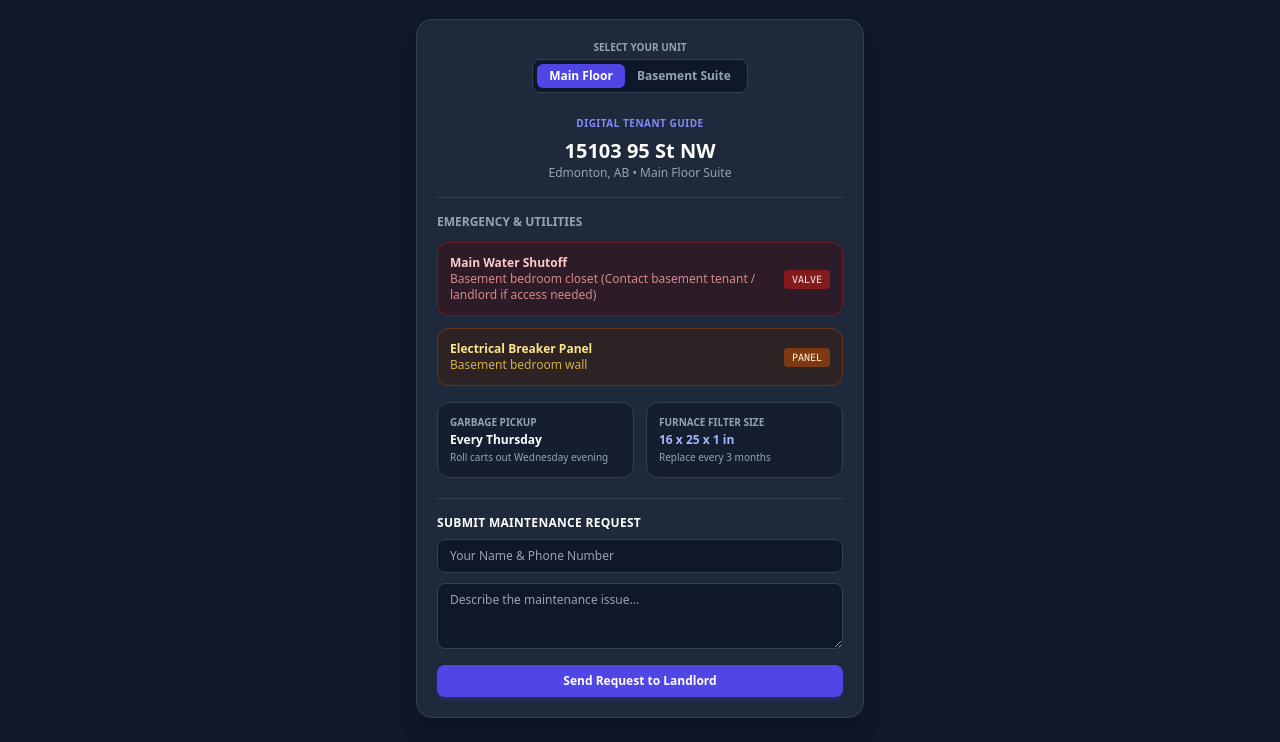
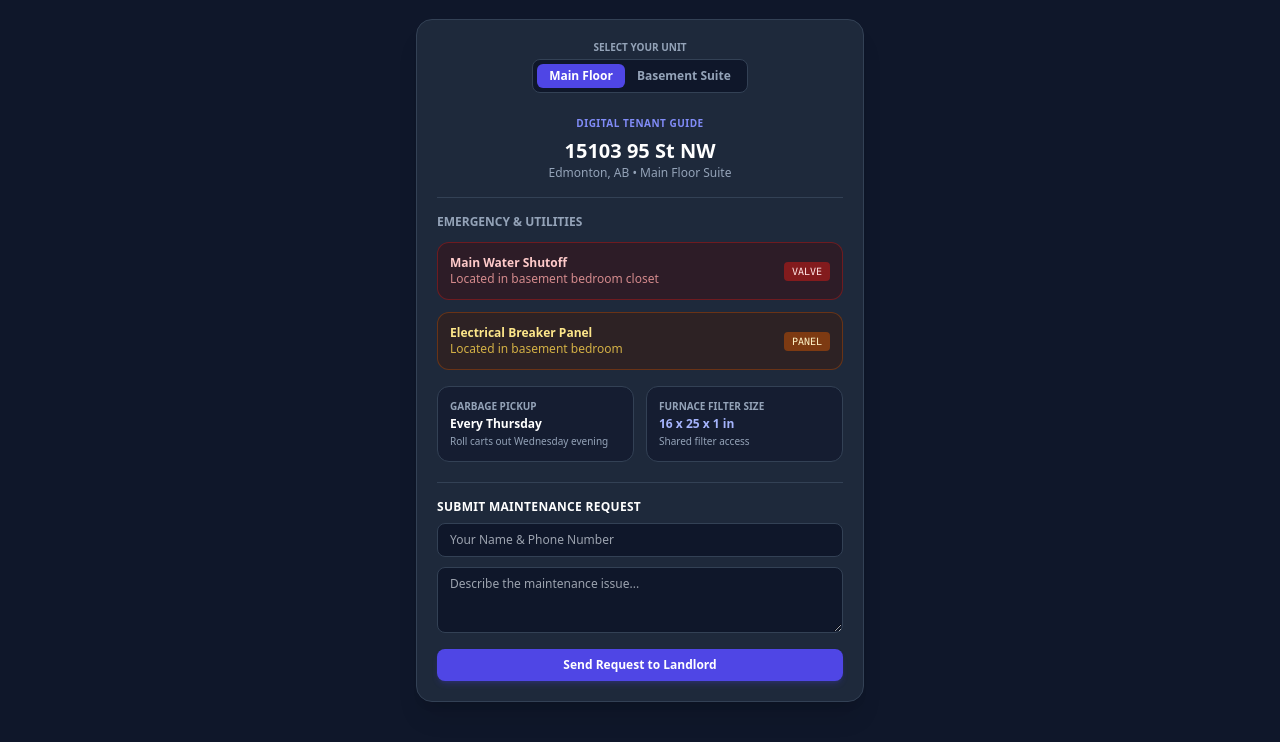
Before and after one commit to TenantQR/TenantQR, a plain HTML site: page index.html in a window 1280 px wide. Shown: the part 62-804 px from the top of the page. Drawn offline with nearby package versions, Linux system fonts and the light colour scheme.

Commit message:
Update index.html

```diff
--- a/index.html
+++ b/index.html
@@ -67,7 +67,7 @@
           <div class="p-3 bg-red-950/40 border border-red-800/60 rounded-xl flex justify-between items-center">
             <div>
               <p class="text-xs font-bold text-red-200">Main Water Shutoff</p>
-              <p class="text-xs text-red-300/80">Basement bedroom closet (Contact basement tenant / landlord if access needed)</p>
+              <p class="text-xs text-red-300/80">Located in basement bedroom closet</p>
             </div>
             <span class="text-[10px] bg-red-800/80 text-red-100 px-2 py-0.5 rounded font-mono">VALVE</span>
           </div>
@@ -75,7 +75,7 @@
           <div class="p-3 bg-amber-950/40 border border-amber-800/60 rounded-xl flex justify-between items-center">
             <div>
               <p class="text-xs font-bold text-amber-200">Electrical Breaker Panel</p>
-              <p class="text-xs text-amber-300/80">Basement bedroom wall</p>
+              <p class="text-xs text-amber-300/80">Located in basement bedroom</p>
             </div>
             <span class="text-[10px] bg-amber-800/80 text-amber-100 px-2 py-0.5 rounded font-mono">PANEL</span>
           </div>
@@ -91,7 +91,7 @@
           <div class="p-3 bg-slate-900/60 border border-slate-700 rounded-xl">
             <p class="text-[10px] uppercase font-bold text-slate-400">Furnace Filter Size</p>
             <p class="text-xs font-bold text-indigo-300 mt-0.5">16 x 25 x 1 in</p>
-            <p class="text-[10px] text-slate-400 mt-0.5">Replace every 3 months</p>
+            <p class="text-[10px] text-slate-400 mt-0.5">Shared filter access</p>
           </div>
         </div>
 
@@ -131,8 +131,8 @@
           </div>
 
           <div class="py-2">
-            <!-- Dynamically generated QR code via API pointing to your Vercel URL -->
-            <img src="https://api.qrserver.com/v1/create-qr-code/?size=180x180&data=https://tenantqr.vercel.app" alt="TenantQR Code" class="w-36 h-36 mx-auto rounded-lg border border-slate-200 p-1 shadow-sm">
+            <!-- QR code points directly to your official custom domain -->
+            <img src="https://api.qrserver.com/v1/create-qr-code/?size=180x180&data=https://tenantqr.ca" alt="TenantQR Code" class="w-36 h-36 mx-auto rounded-lg border border-slate-200 p-1 shadow-sm">
             <p class="text-[10px] font-bold text-slate-500 mt-2">SCAN WITH PHONE CAMERA</p>
           </div>
 
@@ -142,7 +142,7 @@
             <p>• <strong>Water / Breaker:</strong> Basement Bedroom</p>
           </div>
 
-          <p class="text-[9px] text-slate-400 font-semibold tracking-wider uppercase pt-1">Powered by TenantQR</p>
+          <p class="text-[9px] text-slate-400 font-semibold tracking-wider uppercase pt-1">Powered by tenantqr.ca</p>
         </div>
 
         <button onclick="window.print()" class="w-full bg-indigo-600 hover:bg-indigo-500 text-white text-xs font-bold py-3 rounded-xl transition shadow-lg shadow-indigo-600/30 no-print">
```
